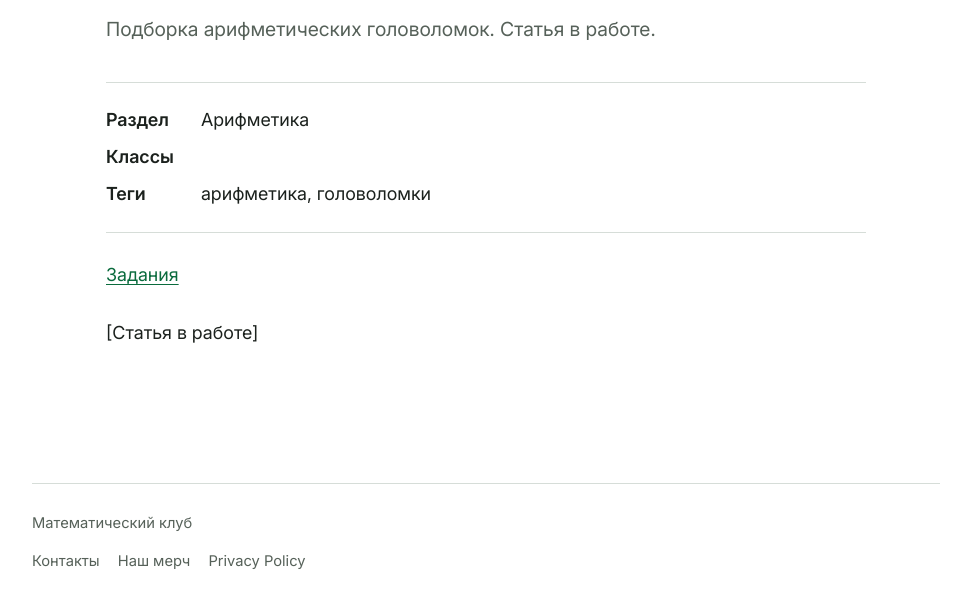
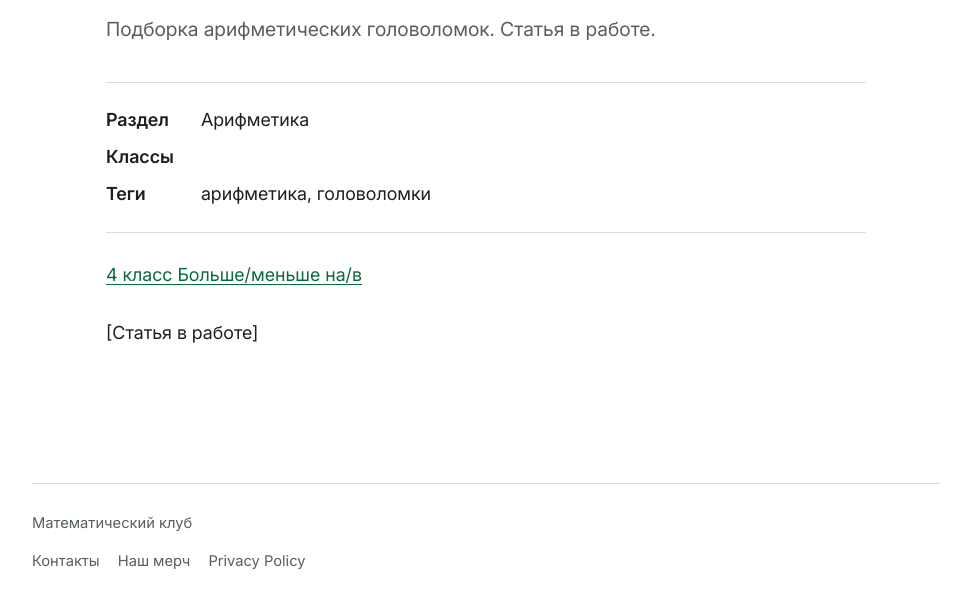
Before and after one commit to mathclubspring/mathclubspring.github.io, an Eleventy site: page content/materials/arithmetic-puzzles.md in a window 1280 px wide. Shown: the part 315-922 px from the top of the page, without its empty margins (154-1125 px from the left). Built offline with nearby package versions, Linux system fonts and the light colour scheme; Eleventy itself is replaced by a stand-in of ours; files that its build step writes are made by us from their sources.

Commit message:
Уточнить название файла в материале

```diff
--- a/content/materials/arithmetic-puzzles.md
+++ b/content/materials/arithmetic-puzzles.md
@@ -10,10 +10,10 @@ tags:
   - головоломки
 grades: []
 links:
-  - label: Задания
+  - label: 4 класс Больше/меньше на/в
     url: https://docs.google.com/document/d/1oBTiEaG8VJ0Wp-hGLL7bTwW2A7coZNk67TI7DRBX_Fc/edit?tab=t.0
 ---
 
-[Задания](https://docs.google.com/document/d/1oBTiEaG8VJ0Wp-hGLL7bTwW2A7coZNk67TI7DRBX_Fc/edit?tab=t.0)
+[4 класс Больше/меньше на/в](https://docs.google.com/document/d/1oBTiEaG8VJ0Wp-hGLL7bTwW2A7coZNk67TI7DRBX_Fc/edit?tab=t.0)
 
 [Статья в работе]
```
